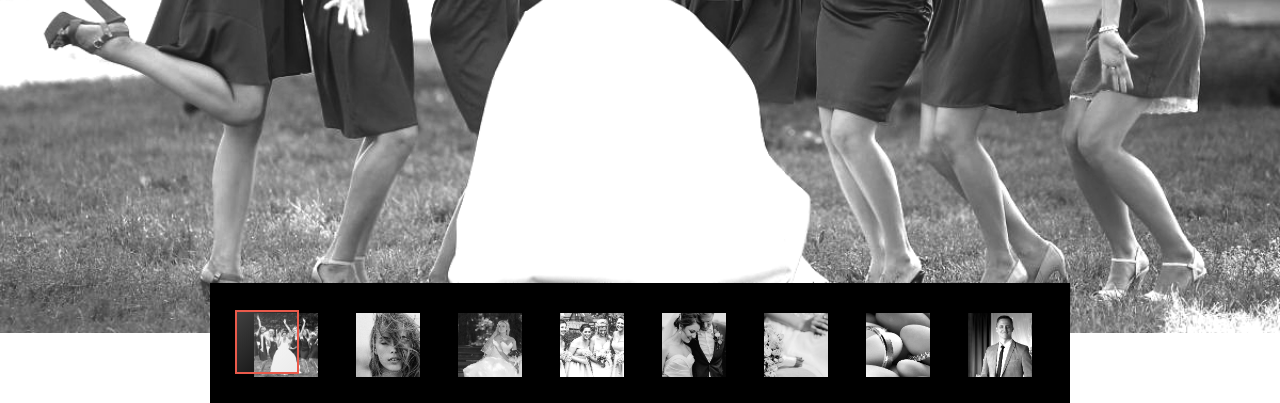
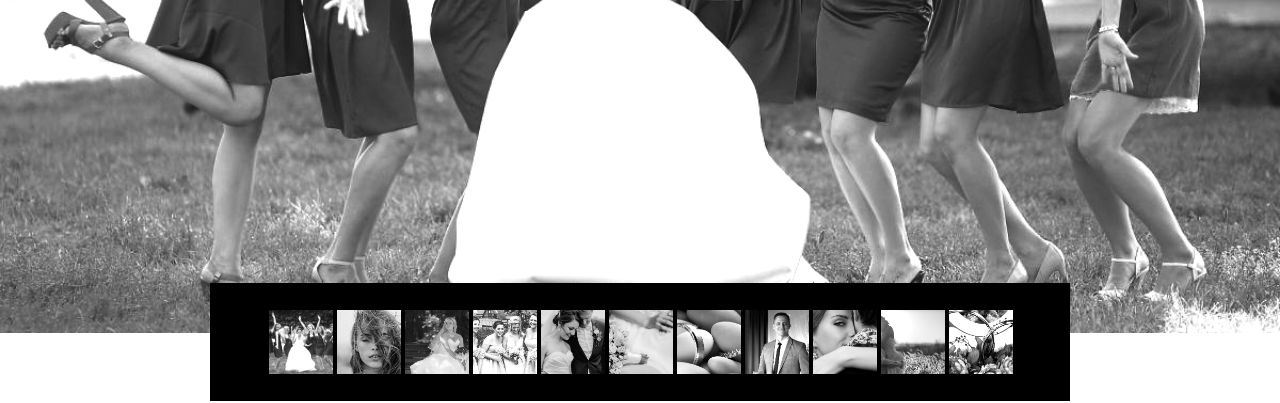
Before and after one commit to Zarina911/intent, a plain HTML site: page index.html in a window 1280 px wide. Shown: the part 549-952 px from the top of the page. Drawn offline with nearby package versions, Linux system fonts and the light colour scheme; a script that the page names is missing.

Commit message:
---border

```diff
--- a/fotorama-4.6.4/fotorama.css
+++ b/fotorama-4.6.4/fotorama.css
@@ -327,8 +327,8 @@
 
 }
 .fotorama__nav--thumbs .fotorama__nav__frame {
-    padding: 5px 19px !important;
-}
+     /*padding: 5px 19px !important;*/
+ }
 
 .fotorama__nav--thumbs .fotorama__nav__frame {
     /*padding-left: 0 !important*/
@@ -339,7 +339,7 @@
 }
 
 .fotorama__nav--thumbs .fotorama__nav__frame--dot {
-    display: none
+    display: none;
 }
 
 .fotorama__dot {
@@ -387,8 +387,8 @@
     z-index: 9;
     top: 0;
     left: 0;
-    border: #ea5a4b solid;
-    background-image: linear-gradient(to bottom right, rgba(255, 255, 255, .25), rgba(64, 64, 64, 0.1));
+    border: none !important;
+    background-image: none !important;
     transform: translate3d(0px, 0px, 0px);
 
 }
```
